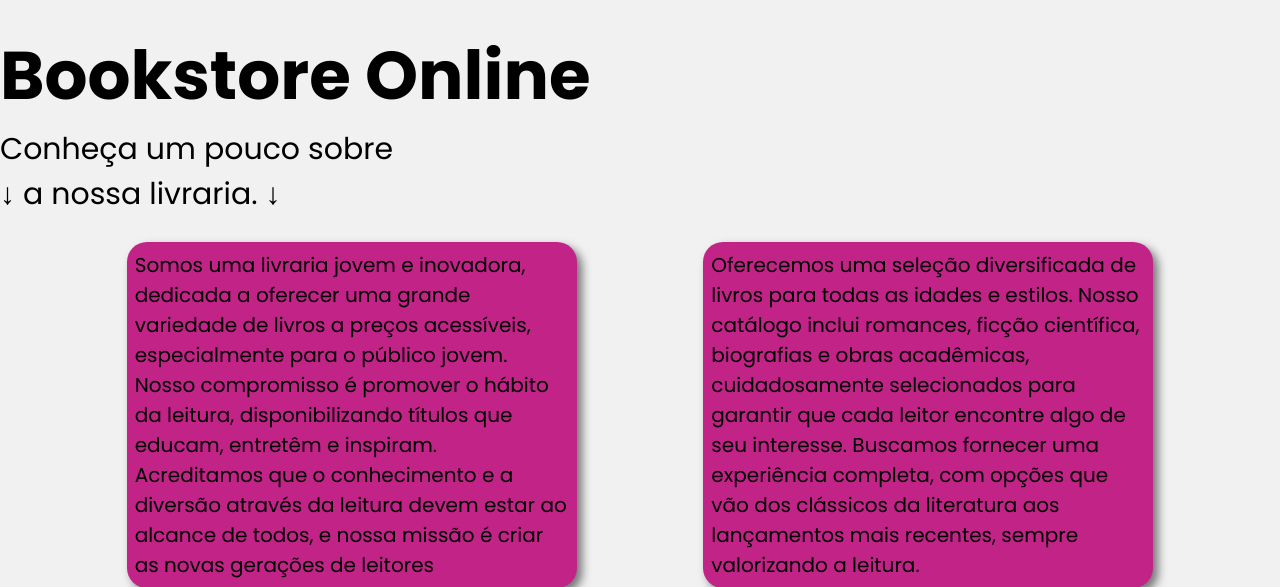
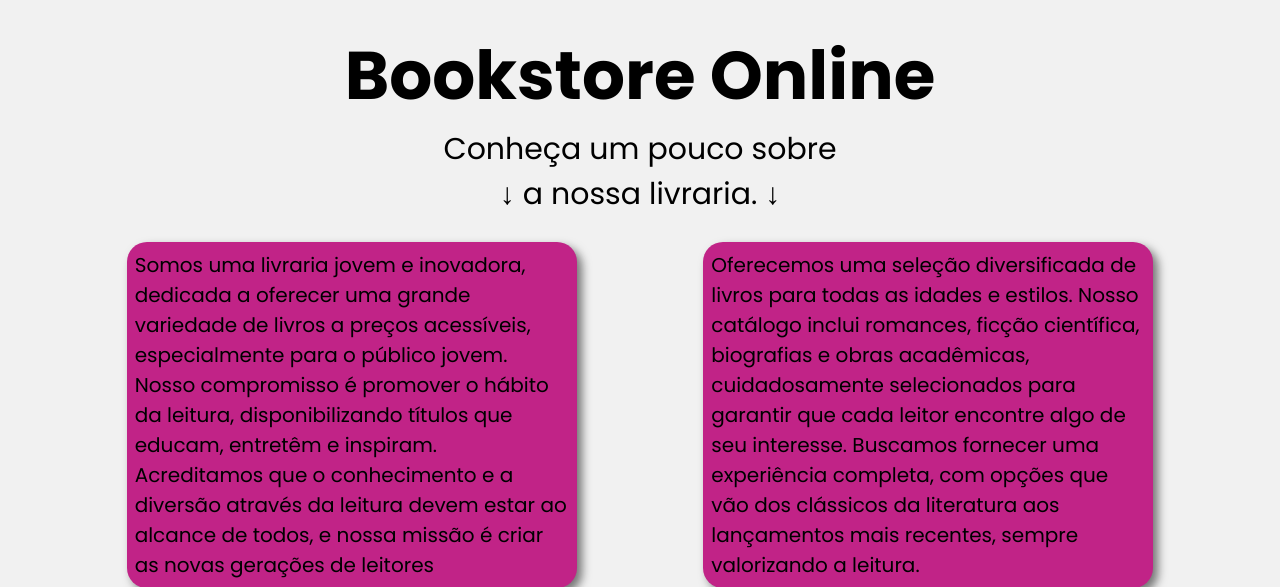
Before and after one commit to Ivaneudo/site_completo, a PHP site: page / in a window 1280 px wide. Shown: the part 60-647 px from the top of the page. Run offline with PHP 8.4, Linux system fonts and the light colour scheme.

Commit message:
concertanto os alinhamentos

```diff
--- a/css/style.css
+++ b/css/style.css
@@ -189,6 +189,8 @@ main{
 
 main .apresentacao{
     /* ? Muda o tamanho da fonte da apresentação do site e o quanto de margin ele terá no seu topo. */
+    display: flex;
+    justify-content: center;
     font-size: 45px;
     margin-top: 25px ;
 }
@@ -196,6 +198,9 @@ main .apresentacao{
 main .apresentacao2{
     /* ? Modifica o tamanho da fonte do texto que estigara o usuário a ler sobre o que é nosso site. */
     font-size: 30px;
+    display: flex;
+    flex-direction: column;
+    align-items: center;
 }
 
 main .infor{
--- a/home.php
+++ b/home.php
@@ -102,7 +102,7 @@
                     <th class="funcao">Desenvolvedores</th>
                     <li>HTML5, CSS4, JS: <a href="https://github.com/Ivaneudo" target="_blank">Ivaneudo</a></li>
                     <li>PHP: <a href=": https://github.com/Livia-Nasc " target="_blank">Livia</a></li>
-                    <li>MSQL: <a href="#" target="_blank">Italo</a></li>
+                    <li>MSQL: <a href="https://github.com/Tiagoltalo" target="_blank">Italo</a></li>
                 </tr>
             </ul>
         </section>
--- a/index.php
+++ b/index.php
@@ -50,7 +50,8 @@
             <h1>Bookstore Online</h1>
         </section>
         <section class="apresentacao2">
-            <p>Conheça um pouco sobre <br> &#8595 a nossa livraria. &#8595</p>
+            <p>Conheça um pouco sobre</p>
+            <p> &#8595 a nossa livraria. &#8595</p>
         </section>
         <section class="infor">
             <!-- ? Blocos de apresentação sobre o site e por qual proposito ele foi desenvolvido -->
```
